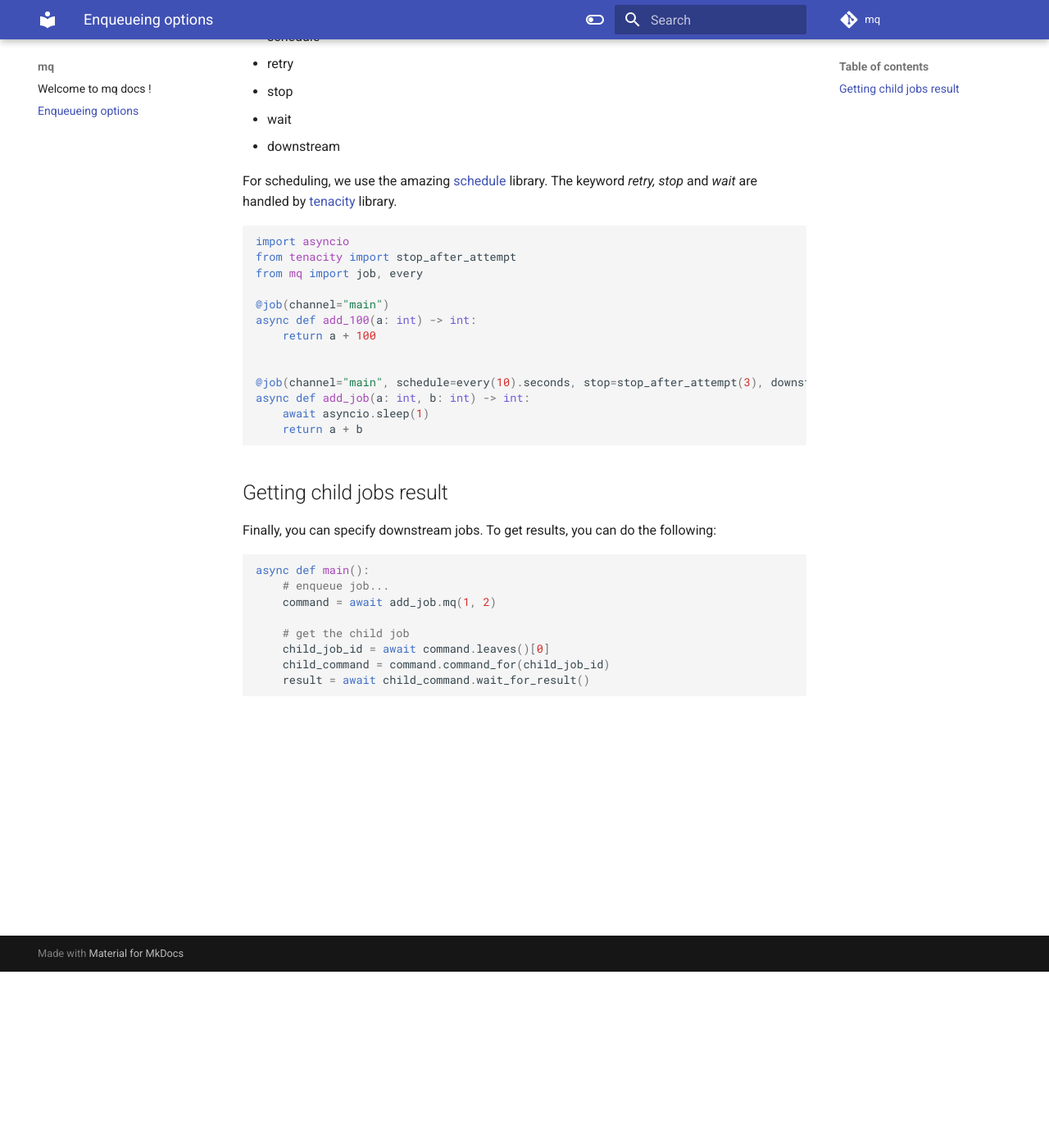
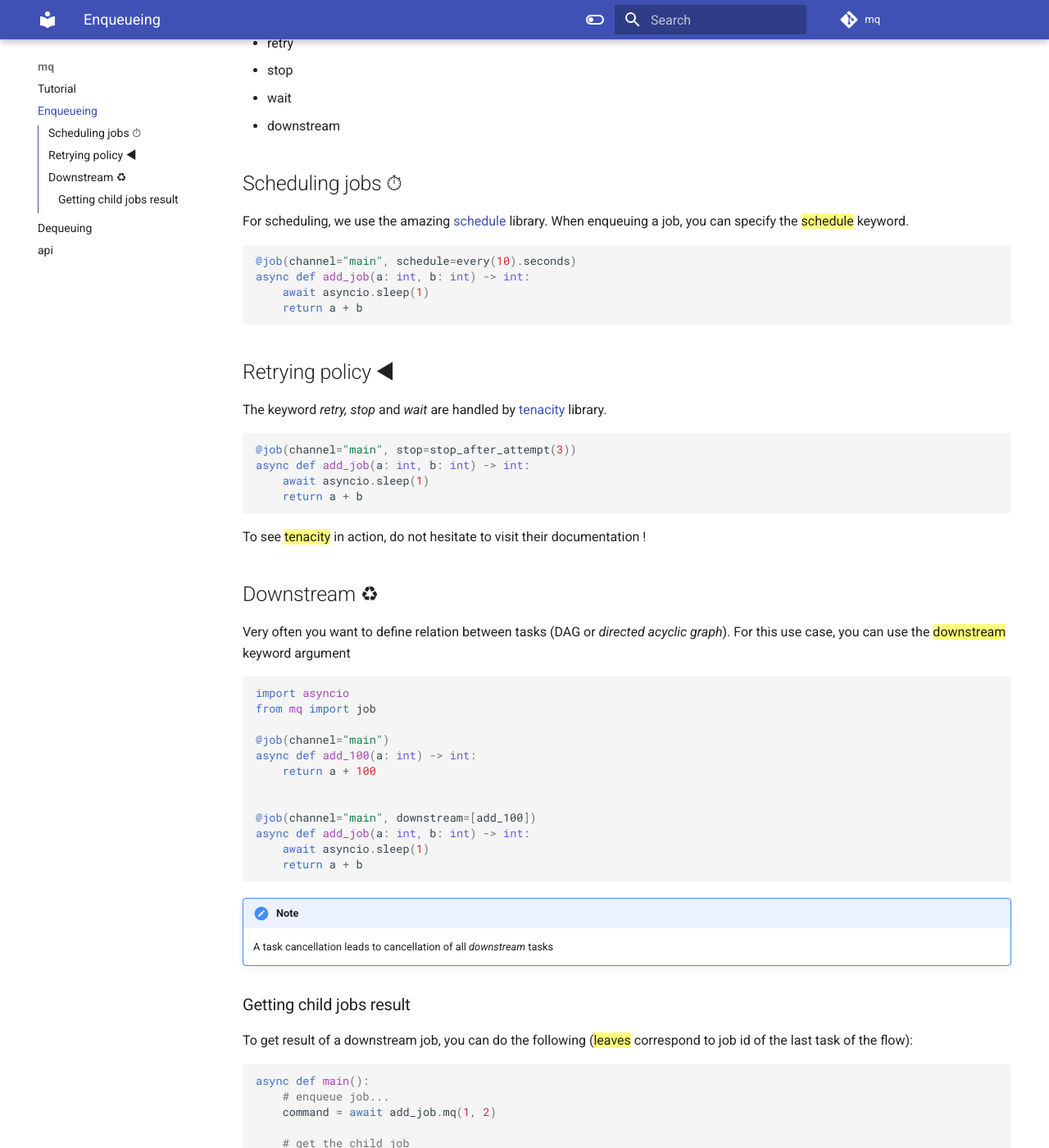
Before and after one commit to mamori-tai/mq, an MkDocs documentation site: the page built from docs/enqueuing.md, in a window 1280 px wide and 1400 px high, scrolled down 215 px. Shown: the whole window at 82% size. Built offline with MkDocs 1.6.1 and Material for MkDocs 9.7.7, drawn with Linux system fonts in a browser that asks for light colours; comment, search, counter and statistics services are not loaded; some of the changed text lies outside the part shown.

Commit message:
Add some doc

````diff
--- a/docs/enqueuing.md
+++ b/docs/enqueuing.md
@@ -1,4 +1,4 @@
-# Enqueueing options
+# Enqueueing
 
 You can customize the way job are enqueued and executed. You can pass several interesting arguments
 such as:
@@ -9,28 +9,60 @@ such as:
 - wait
 - downstream
 
+
+## Scheduling jobs ⏱
+
 For scheduling, we use the amazing [schedule](https://schedule.readthedocs.io/en/stable/) library.
+When enqueuing a job, you can specify the {==schedule==} keyword.
+
+```python
+@job(channel="main", schedule=every(10).seconds)
+async def add_job(a: int, b: int) -> int:
+    await asyncio.sleep(1)
+    return a + b
+```
+
+
+## Retrying policy ◀
+
 The keyword *retry, stop* and *wait* are handled by [tenacity](https://tenacity.readthedocs.io/en/latest/) library.
+
+```python
+@job(channel="main", stop=stop_after_attempt(3))
+async def add_job(a: int, b: int) -> int:
+    await asyncio.sleep(1)
+    return a + b
+```
+
+To see {==tenacity==} in action, do not hesitate to visit their documentation !
+
+## Downstream ♻
+
+Very often you want to define relation between tasks (DAG or *directed acyclic graph*). For this use case, you
+can use the {==downstream==} keyword argument
 
 ```py
 import asyncio
-from tenacity import stop_after_attempt
-from mq import job, every
+from mq import job
 
 @job(channel="main")
 async def add_100(a: int) -> int:
     return a + 100
 
 
-@job(channel="main", schedule=every(10).seconds, stop=stop_after_attempt(3), downstream=[add_100])
+@job(channel="main", downstream=[add_100])
 async def add_job(a: int, b: int) -> int:
     await asyncio.sleep(1)
     return a + b
 ```
 
-## Getting child jobs result
+!!! note
+    A task cancellation leads to cancellation of all *downstream* tasks
 
-Finally, you can specify downstream jobs. To get results, you can do the following:
+### Getting child jobs result
+
+To get result of a downstream job, you can do the following ({==leaves==} correspond to job id of the last task of
+the flow):
 
 ```py
 async def main():
--- a/mkdocs.yml
+++ b/mkdocs.yml
@@ -4,6 +4,11 @@
 theme:
   features:
     - content.code.annotate
+    - content.tabs.link
+    - navigation.expand
+    - navigation.indexes
+    - toc.integrate
+
   name: material
   palette:
     - scheme: default
@@ -21,3 +26,22 @@
   - pymdownx.inlinehilite
   - pymdownx.snippets
   - pymdownx.superfences
+  - pymdownx.tabbed:
+      alternate_style: true
+  - pymdownx.critic
+  - pymdownx.caret
+  - pymdownx.keys
+  - pymdownx.mark
+  - pymdownx.tilde
+  - admonition
+  - pymdownx.details
+nav:
+  - Tutorial: index.md
+  - enqueuing.md
+  - dequeuing.md
+  - api:
+      - api/index.md
+
+plugins:
+  - search
+  - mkdocstrings
--- a/pyproject.toml
+++ b/pyproject.toml
@@ -24,6 +24,7 @@ ruff = "^0.0.135"
 isort = "^5.10.1"
 mkdocs-material = "^8.5.10"
 mkdocstrings = "^0.19.0"
+mkdocstrings-python = "^0.8.2"
 
 [build-system]
 requires = ["poetry-core>=1.0.0"]
````
Also changed, not shown: docs/api/index.md (added, +5 -0 lines), docs/dequeuing.md (added, +18 -0 lines), docs/index.md (+10 -8 lines), 2 other files.
